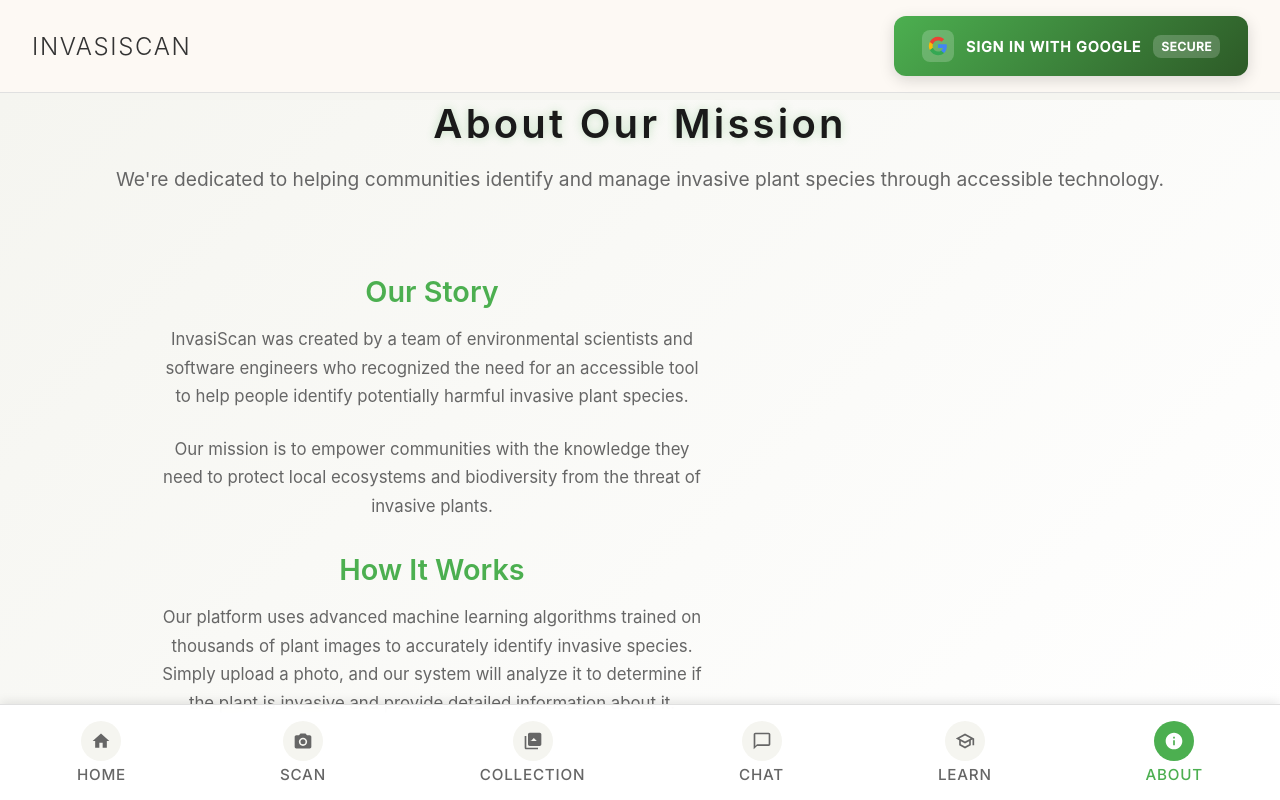
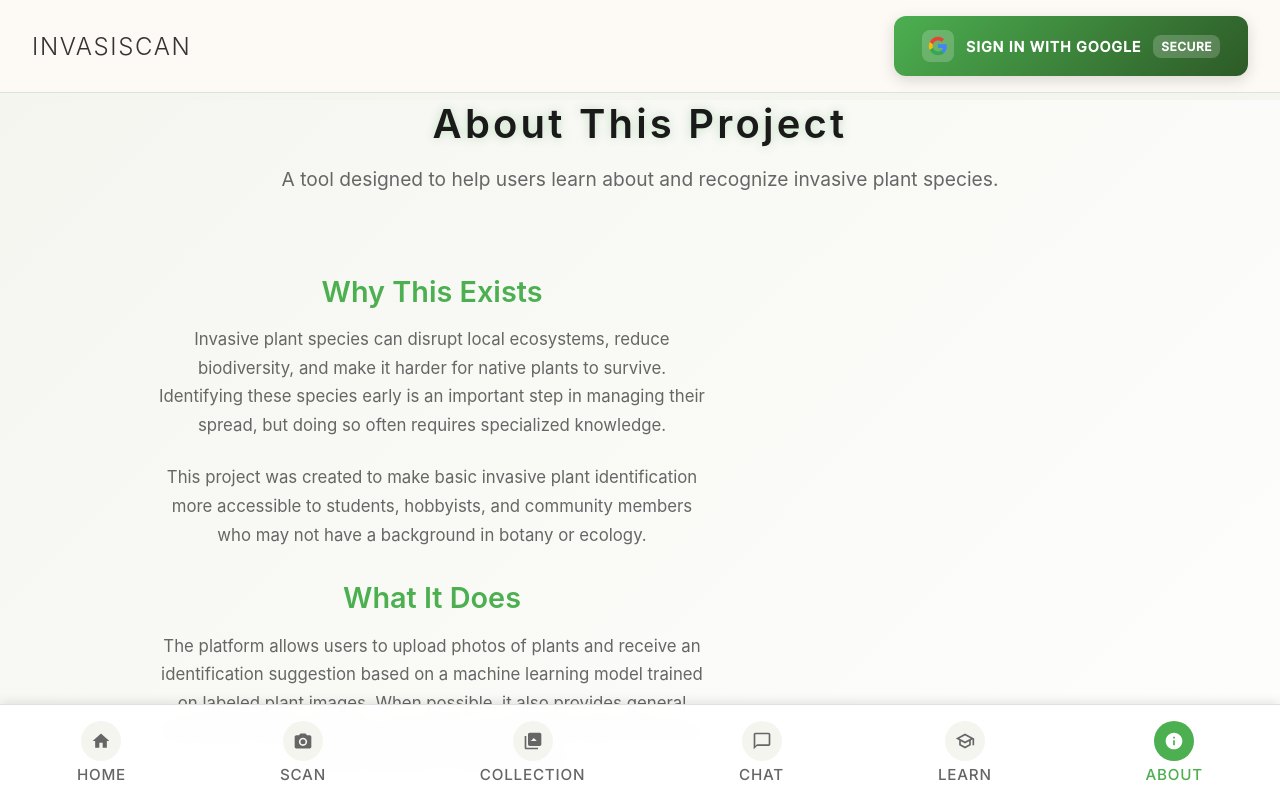
Before and after one commit to SkoClem/invasive-plant-imager, a React (Create React App) app in the folder frontend/: page / in a window 1280 px wide. Both pictures are taken after a click on the button "ABOUT". Built offline with nearby package versions, Linux system fonts and the light colour scheme; no server answers; the HTML template or start-up script is replaced by a standard one.

Commit message:
Update AboutPage.tsx

```diff
--- a/frontend/src/pages/AboutPage.tsx
+++ b/frontend/src/pages/AboutPage.tsx
@@ -8,33 +8,52 @@ function AboutPage({ setCurrentPage }: AboutPageProps) {
   return (
     <section className="about-section">
       <div className="container">
-        <h1>About Our Mission</h1>
+        <h1>About This Project</h1>
         <p className="subtitle">
-          We're dedicated to helping communities identify and manage invasive plant species through accessible technology.
+          A tool designed to help users learn about and recognize invasive plant species.
         </p>
 
         <div className="about-content">
           <div className="about-text">
-            <h2>Our Story</h2>
+            <h2>Why This Exists</h2>
             <p>
-              InvasiScan was created by a team of environmental scientists and software engineers who recognized
-              the need for an accessible tool to help people identify potentially harmful invasive plant species.
+              Invasive plant species can disrupt local ecosystems, reduce biodiversity, and make it harder for native
+              plants to survive. Identifying these species early is an important step in managing their spread, but
+              doing so often requires specialized knowledge.
             </p>
             <p>
-              Our mission is to empower communities with the knowledge they need to protect local ecosystems
-              and biodiversity from the threat of invasive plants.
+              This project was created to make basic invasive plant identification more accessible to students,
+              hobbyists, and community members who may not have a background in botany or ecology.
             </p>
 
-            <h2>How It Works</h2>
+            <h2>What It Does</h2>
             <p>
-              Our platform uses advanced machine learning algorithms trained on thousands of plant images to accurately
-              identify invasive species. Simply upload a photo, and our system will analyze it to determine if the plant
-              is invasive and provide detailed information about it.
+              The platform allows users to upload photos of plants and receive an identification suggestion based on a
+              machine learning model trained on labeled plant images. When possible, it also provides general
+              information about whether a species is considered invasive and why it may be harmful in certain regions.
+            </p>
+            <p>
+              Results are intended for educational purposes and should not replace expert verification or official
+              guidance from local environmental agencies.
+            </p>
+
+            <h2>Project Goals</h2>
+            <p>
+              The goal of this project is to explore how machine learning can support environmental awareness and
+              education. Over time, the project may expand to include more species, improved accuracy, and clearer
+              regional context for invasive classifications.
             </p>
           </div>
 
           <div className="about-image">
-            <div className="image-placeholder" style={{backgroundColor: 'var(--container-bg)', height: '300px', borderRadius: 'var(--radius-card)'}}></div>
+            <div
+              className="image-placeholder"
+              style={{
+                backgroundColor: 'var(--container-bg)',
+                height: '300px',
+                borderRadius: 'var(--radius-card)',
+              }}
+            ></div>
           </div>
         </div>
       </div>
```
